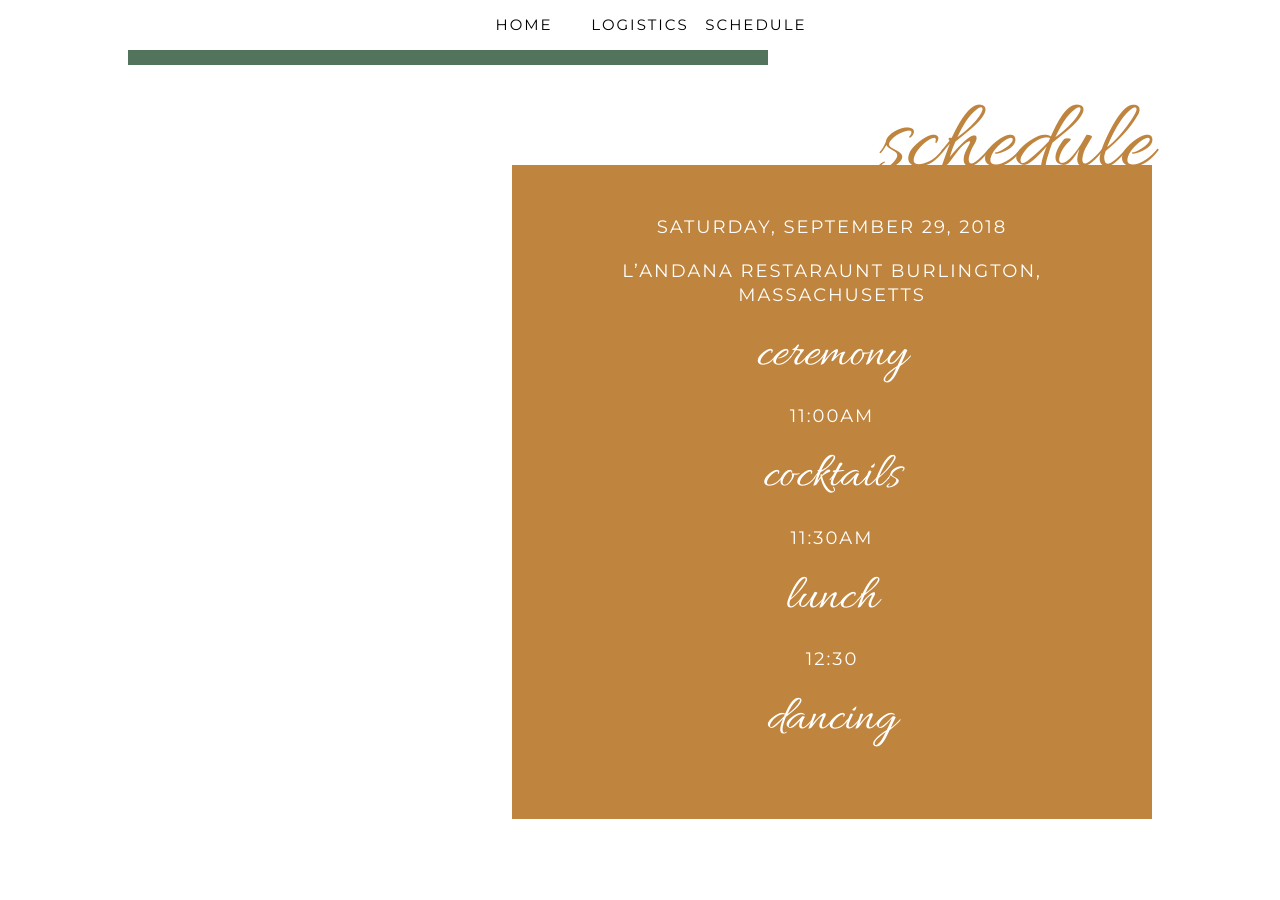
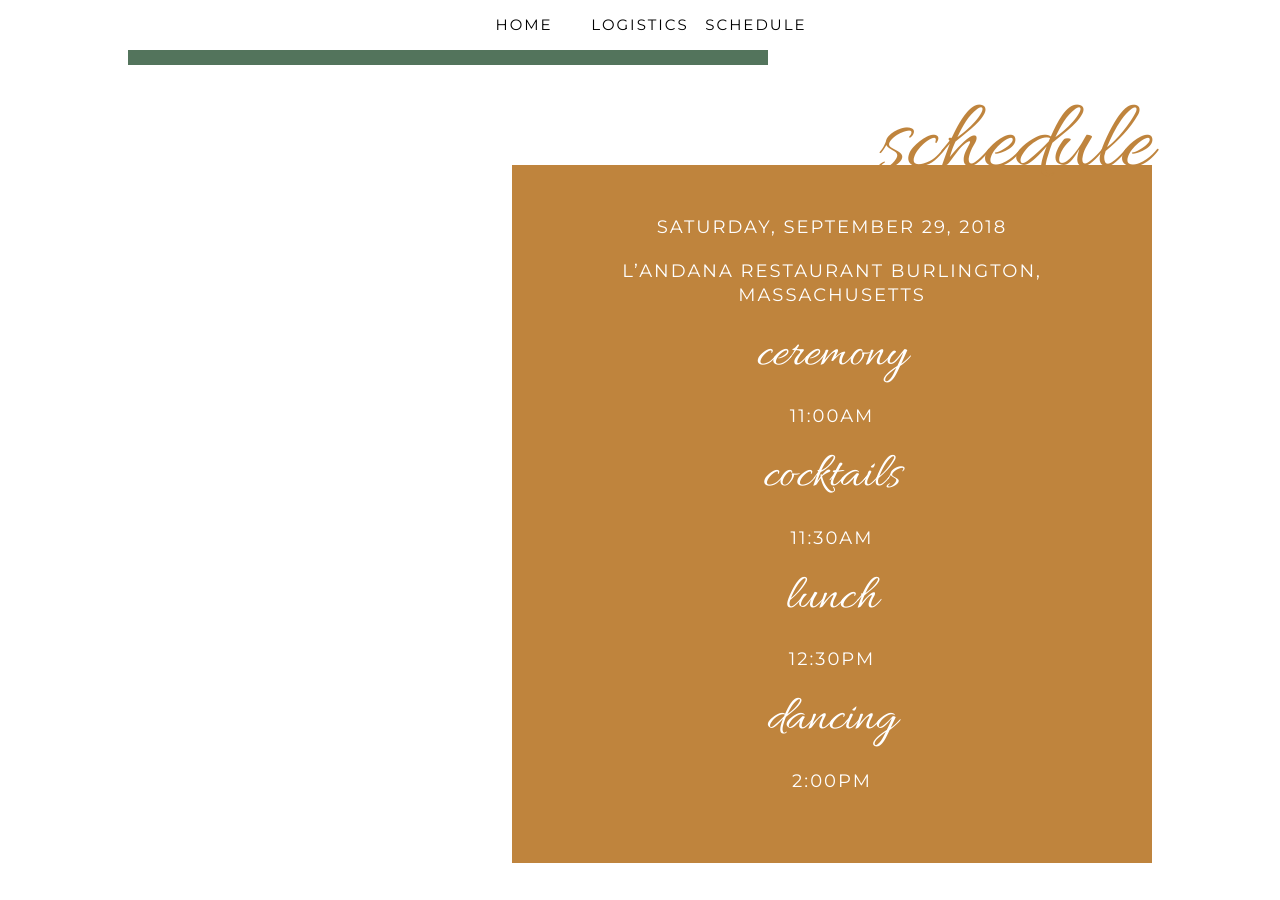
Before and after one commit to sarahandkirk/sarahandkirk.github.io, a Jekyll site: the page built from index.html, in a window 1280 px wide and 900 px high, scrolled down 949 px. Built offline with Jekyll 4.4.1, drawn with Linux system fonts in a browser that asks for light colours; nearby versions of some CDN libraries.

Commit message:
fix typo & add times

```diff
--- a/_posts/2016-09-29-program.md
+++ b/_posts/2016-09-29-program.md
@@ -7,7 +7,7 @@
 
 Saturday, September 29, 2018
 
-L'Andana Restaraunt
+L'Andana Restaurant
 Burlington, Massachusetts
 
 
@@ -19,6 +19,7 @@
 11:30AM
 
 ###  Lunch
-12:30
+12:30PM
 
 ### Dancing
+2:00PM
```
